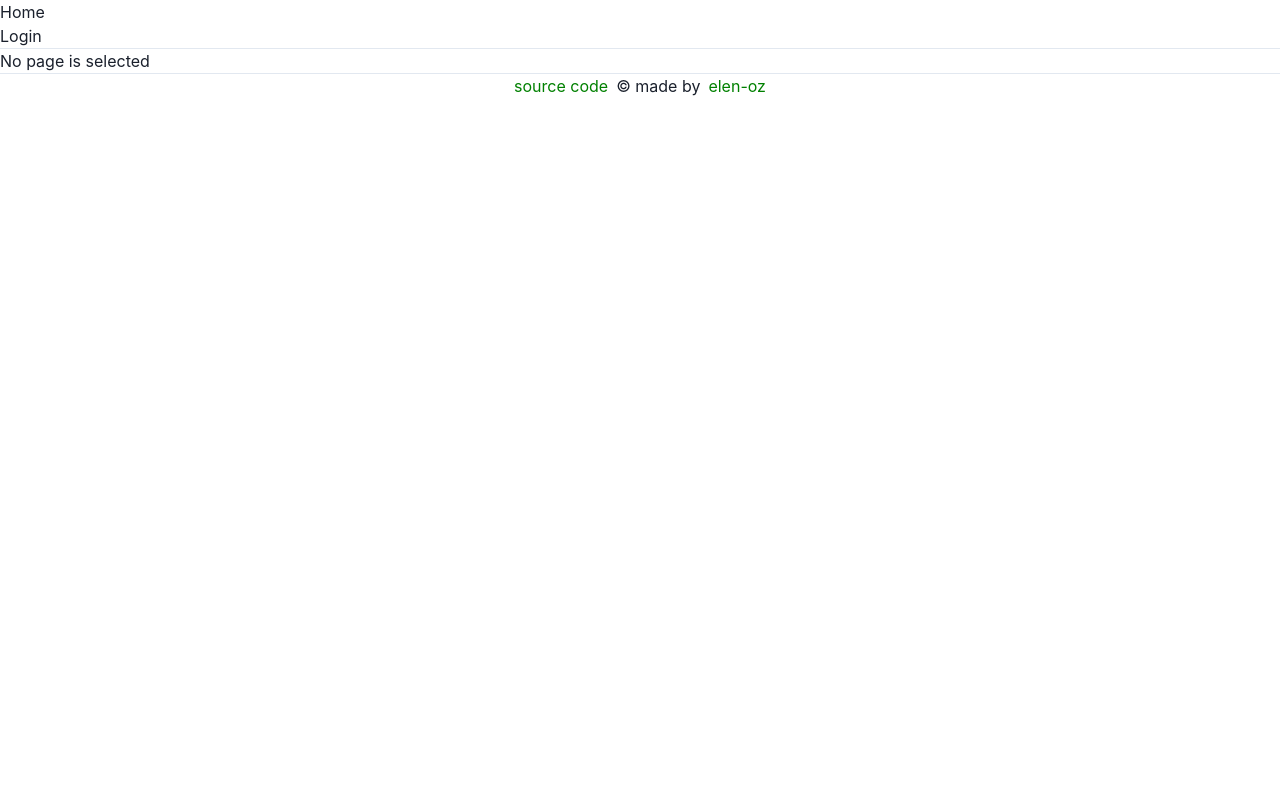
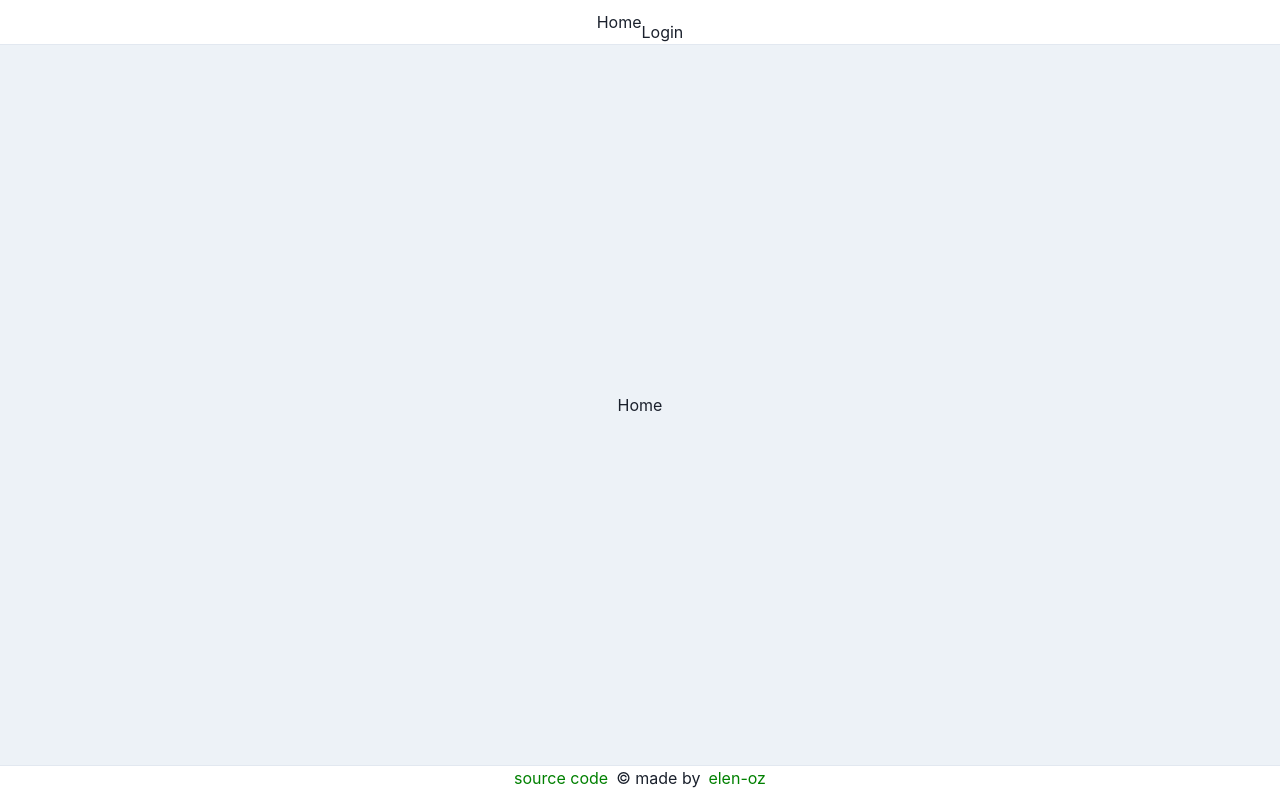
Before and after one commit to elen-oz/chat-app, a React (Vite) app in the folder frontend/: page / in a window 1280 px wide. Built offline with nearby package versions, Linux system fonts and the light colour scheme.

Commit message:
feat: add home page

```diff
--- a/frontend/src/App.jsx
+++ b/frontend/src/App.jsx
@@ -2,13 +2,14 @@ import { BrowserRouter, Routes, Route } from 'react-router-dom';
 import MainPage from './pages/MainPage';
 import NotFoundPage from './pages/NotFoundPage';
 import LoginPage from './pages/LoginPage';
+import HomePage from './pages/HomePage';
 
 function App() {
   return (
     <BrowserRouter>
       <Routes>
         <Route path='/' element={<MainPage />}>
-          <Route index element={<div>No page is selected</div>} />
+          <Route index element={<HomePage />} />
           <Route path='login' element={<LoginPage />} />
           <Route path='*' element={<NotFoundPage />} />
         </Route>
--- /dev/null
+++ b/frontend/src/components/Header.jsx
@@ -0,0 +1,24 @@
+import { Link, useLocation } from 'react-router-dom';
+import { Box, HStack, List, ListItem } from '@chakra-ui/react';
+
+const Header = () => {
+  return (
+    <Box as='header'>
+      <List
+        display='flex'
+        dir='row'
+        justifyContent='center'
+        alignItems='center'
+        spacing={5}
+      >
+        <ListItem>
+          <Link to='/'>Home</Link>
+        </ListItem>
+        <ListItem>
+          <Link to='/login'>Login</Link>
+        </ListItem>
+      </List>
+    </Box>
+  );
+};
+export default Header;
--- /dev/null
+++ b/frontend/src/pages/HomePage.jsx
@@ -0,0 +1,10 @@
+import { Flex, Text } from '@chakra-ui/react';
+
+const HomePage = () => {
+  return (
+    <Flex bg='gray.100' align='center' justify='center' h='100%'>
+      <Text>Home</Text>
+    </Flex>
+  );
+};
+export default HomePage;
--- a/frontend/src/pages/MainPage.jsx
+++ b/frontend/src/pages/MainPage.jsx
@@ -2,6 +2,7 @@ import { Link, Outlet, useLocation } from 'react-router-dom';
 import { useEffect } from 'react';
 import Footer from '../components/Footer';
 import { Box } from '@chakra-ui/react';
+import Header from '../components/Header';
 
 const MainPage = () => {
   const location = useLocation();
@@ -12,16 +13,7 @@ const MainPage = () => {
 
   return (
     <Box h='90vh'>
-      <nav>
-        <ul>
-          <li>
-            <Link to='/'>Home</Link>
-          </li>
-          <li>
-            <Link to='/login'>Login</Link>
-          </li>
-        </ul>
-      </nav>
+      <Header />
       <hr />
       <Outlet />
       <hr />
```
